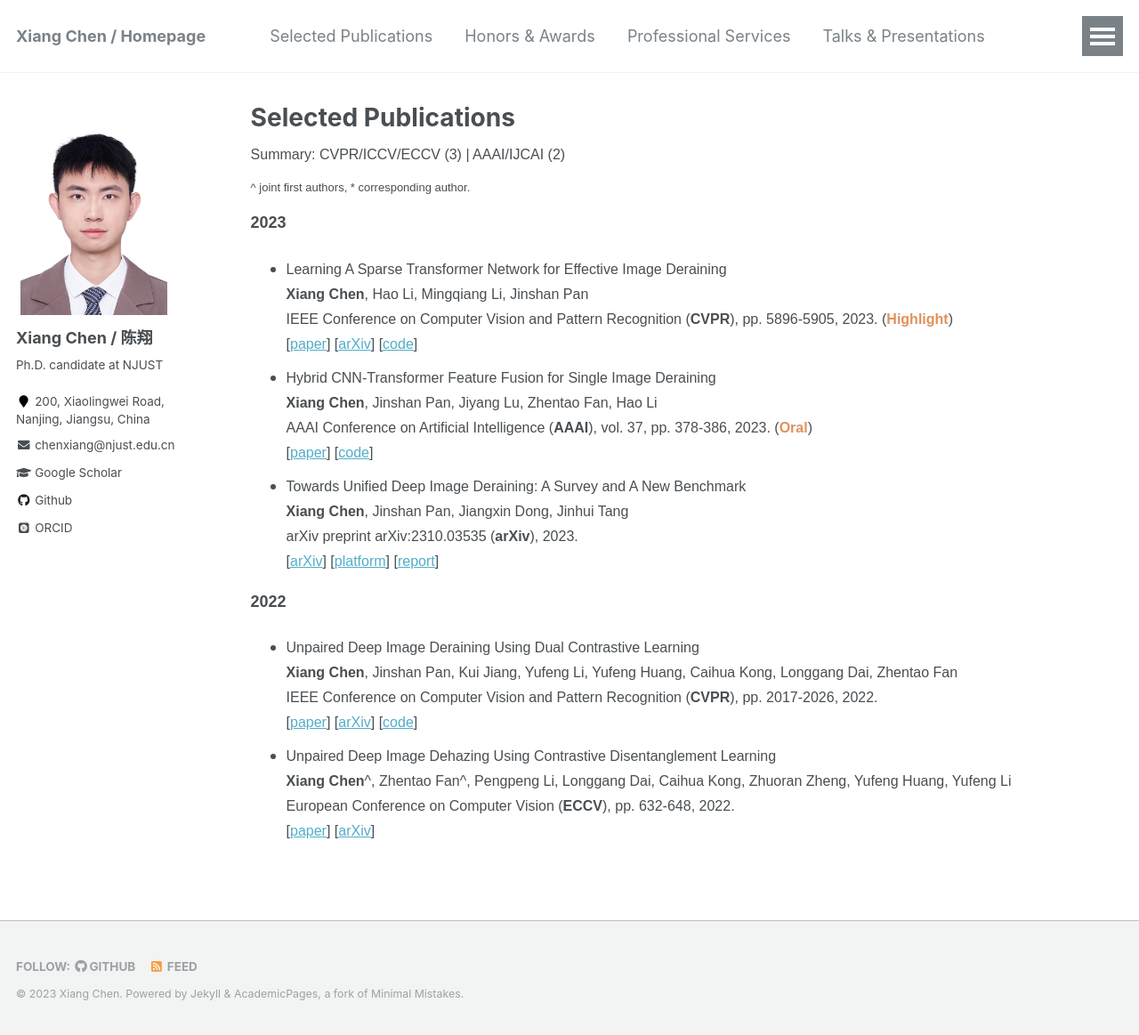
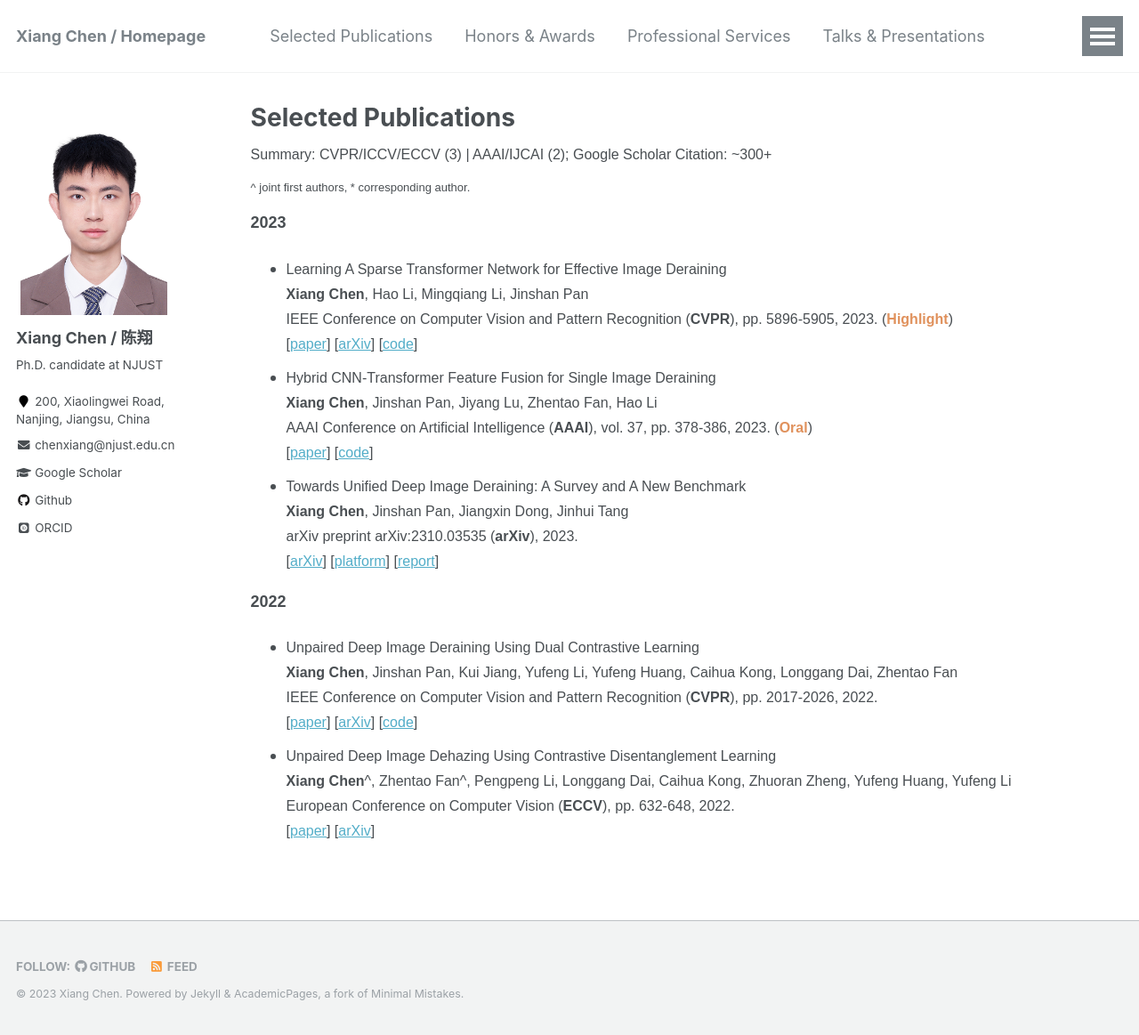
Before and after one commit to cschenxiang/cschenxiang.github.io, a Jekyll site: the page built from _pages/publications.html, in a window 1280 px wide and 1163 px high. Shown: the whole window at 89% size. Built offline with Jekyll 4.4.1, drawn with Linux system fonts in a browser that asks for light colours; some web fonts are replaced.

Commit message:
Update publications.html

```diff
--- a/_pages/publications.html
+++ b/_pages/publications.html
@@ -20,7 +20,7 @@ author_profile: true
 </style>
 </head>
 <body>
-<p class="reduce-margin narrow-line-height"><font face="Arial" size="3">Summary: CVPR/ICCV/ECCV (3) | AAAI/IJCAI (2)</font></p>
+<p class="reduce-margin narrow-line-height"><font face="Arial" size="3">Summary: CVPR/ICCV/ECCV (3) | AAAI/IJCAI (2); Google Scholar Citation: ~300+</font></p>
 <p class="reduce-margin narrow-line-height"><font face="Arial" size="2">^ joint first authors, * corresponding author.</font></p>
 
 <p><font face="Arial" size="4"><b>2023</b></font></p>
```
